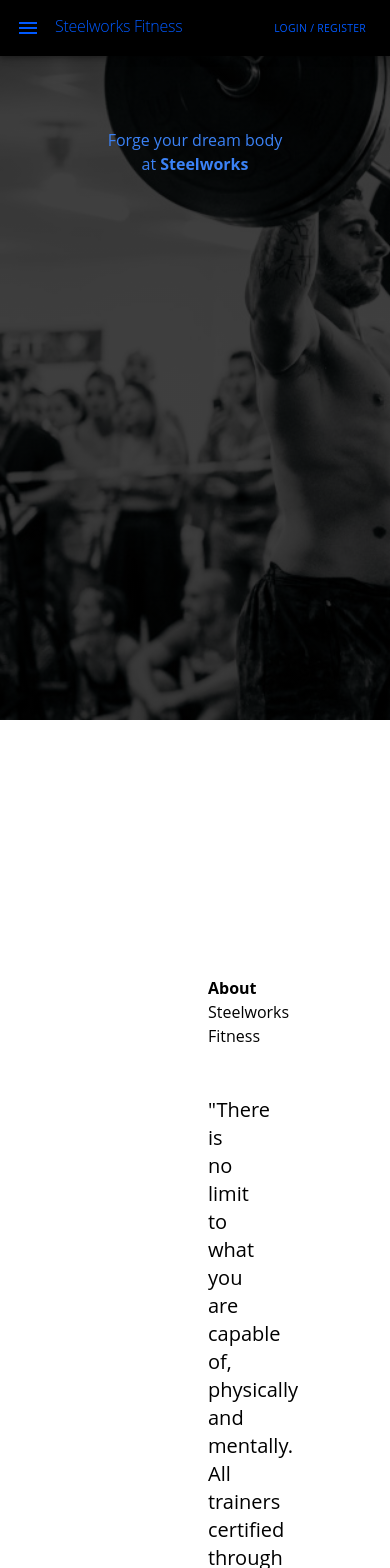
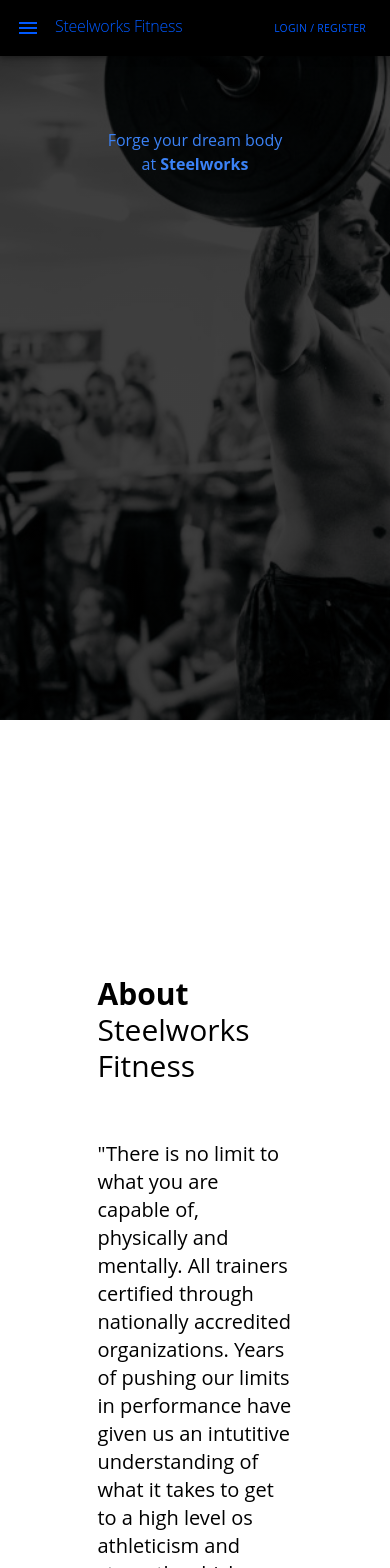
Before and after one commit to RobTheThief/steelworks-ci-5, a React app: page / in a window 390 px wide. Shown: the top 1568 px of the page. Built offline with nearby package versions, Linux system fonts and the light colour scheme; the HTML template or start-up script is replaced by a standard one.

Commit message:
Style:About section responsiveness, fix register component padding

```diff
--- a/src/App.css
+++ b/src/App.css
@@ -37,7 +37,7 @@ footer {
 .about-section,
 .price-plan-section {
   padding-top: 4rem;
-  margin-top: -4rem;
+  margin-top: -4rem !important;
 }
 
 .contact-section {
--- a/src/components/Register.js
+++ b/src/components/Register.js
@@ -137,7 +137,7 @@ export default function Register({ setIsRegister }) {
             className="w-full mb-8 rounded"
             required
           />
-          <div>
+          <div className="pb-4">
             <Button
               type="submit"
               variant="outlined"
--- a/src/pages/Home.js
+++ b/src/pages/Home.js
@@ -16,13 +16,13 @@ function Home(props) {
           </h2>
         </div>
       </section>
-      <section className="m-52 about-section" id="about">
-        <h2 className="lg:text-6xl md:text-4xl sm:text-2xl w-1/2 m-auto mb-12 mt-64">
+      <section className="about-section mb-52 flex flex-col items-center justify-center" id="about">
+        <h2 className="lg:text-6xl md:text-4xl sm:text-3xl text-3xl w-1/2 mb-12 mt-64">
           <b>About</b>
           <br />
           Steelworks Fitness
         </h2>
-        <p className="w-1/2 m-auto text-xl">
+        <p className="w-1/2 m-2 text-xl">
           "There is no limit to what you are capable of, physically and
           mentally. All trainers certified through nationally accredited
           organizations. Years of pushing our limits in performance have given
```
